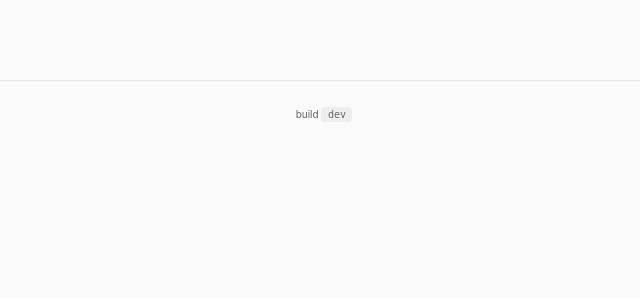
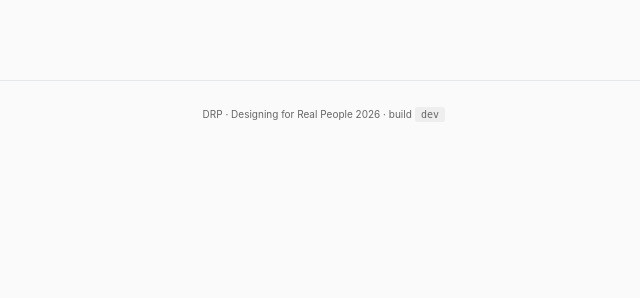
Before and after one commit to albertding19/DRP, a Django app: page /accounts/start/ in a window 1280 px wide. Shown: the part 502-800 px from the top of the page, without its empty margins (316-956 px from the left). Run offline with Django 5.2, Linux system fonts and the light colour scheme.

Commit message:
Footer text — CD pipeline live verification
Adds 'DRP · Designing for Real People 2026 ·' before the build SHA so the
change is visible in the browser footer immediately. This commit doubles as
the M2 demo move: push -> CI green -> Render auto-deploys -> /version
returns the new SHA -> footer updates -> rubric criterion 4 (functioning
CD system) demonstrably live.

```diff
--- a/templates/base.html
+++ b/templates/base.html
@@ -23,7 +23,10 @@
   </main>
 
   <footer class="site-footer">
-    <small>build <code>{{ BUILD_COMMIT }}</code></small>
+    <small>
+      DRP · Designing for Real People 2026 ·
+      build <code>{{ BUILD_COMMIT }}</code>
+    </small>
   </footer>
 </body>
 </html>
```
